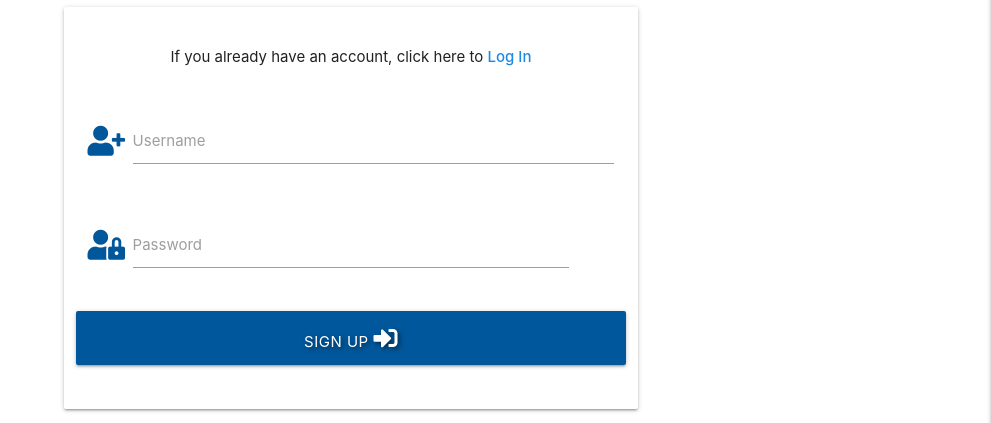
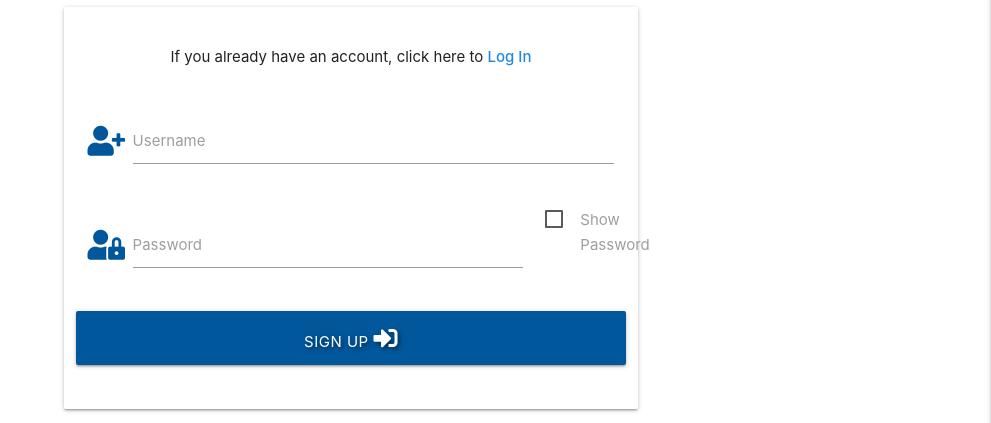
Before and after one commit to amegeddon/Paws-and-Pints, a Flask app: page /register in a window 1280 px wide. Shown: the part 196-619 px from the top of the page, without its empty margins (289-1280 px from the left). Run offline with Flask 3, Linux system fonts and the light colour scheme; some libraries are stand-ins or nearby versions.

Commit message:
Added password visibility toggle functionality
Implemented JavaScript function to toggle the visibility of the password field when the checkbox is clicked. Also, adjusted HTML for proper alignment and functionality.

```diff
--- a/static/js/script.js
+++ b/static/js/script.js
@@ -1,3 +1,12 @@
 $(document).ready(function () {
     $(".sidenav").sidenav({edge: "right"});
 });
+
+function togglePasswordVisibility() {
+    var passwordField = document.getElementById("password");
+    if (passwordField.type === "password") {
+        passwordField.type = "text";
+    } else {
+        passwordField.type = "password";
+    }
+}
--- a/templates/profile.html
+++ b/templates/profile.html
@@ -5,7 +5,7 @@
         <div class="col s12 m8 offset-m2">
             <div class="card-panel">
                 <h3 class="center-align light-blue-text text-darken-4">
-                    {{ username }}'s Profile
+                    {{ username.capitalize() }}'s Profile
                 </h3>
             </div>
         </div>
--- a/templates/register.html
+++ b/templates/register.html
@@ -32,13 +32,18 @@
             </div>
 
            <!-- Password -->
+<!-- Password -->
 <div class="row">
-                <div class="input-field col s11">
+    <div class="input-field col s10"> <!-- Decreased the width to allow space for the checkbox -->
         <i class="fas fa-user-lock prefix light-blue-text text-darken-4"></i>
-                    <input id="password" name="password"
-                     type="password" class="validate" minlength="8"
-                        pattern="^[a-zA-Z0-9]{5,15}$" required aria-label="Password">
+        <input id="password" name="password" type="password" class="validate" minlength="8" pattern="^[a-zA-Z0-9]{5,15}$" required aria-label="Password">
         <label for="password">Password</label>
+    </div>
+    <div class="col s2"> <!-- Added a separate div for the checkbox with smaller width -->
+        <label>
+            <input type="checkbox" onclick="togglePasswordVisibility() " id="showPassword"/>
+            <span>Show Password</span>
+        </label>
     </div>
 </div>
 
```
Lines whose indentation alone changed are shown as unchanged.
